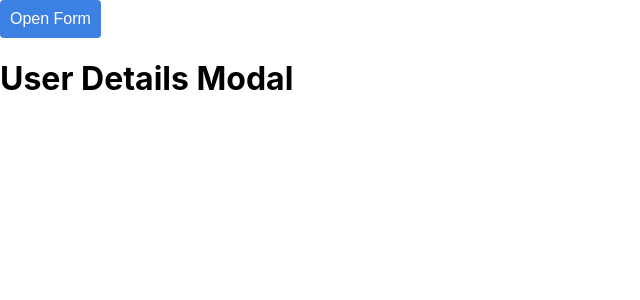
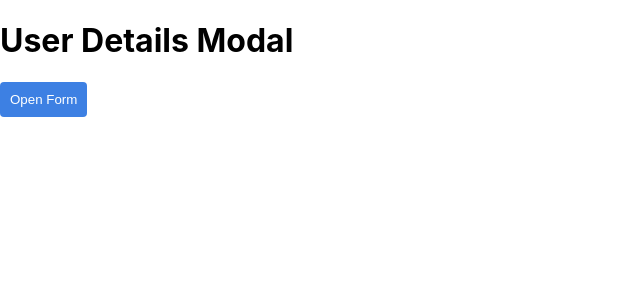
Before and after one commit to deepti-wali/xmodal, a React (Create React App) app: page / in a window 1280 px wide. Shown: the top 300 px of the page, without its empty margins (0-640 px from the left). Built offline with nearby package versions, Linux system fonts and the light colour scheme.

Commit message:
first commit

```diff
--- a/src/Xmodal.css
+++ b/src/Xmodal.css
@@ -45,24 +45,51 @@
 } */
 
 .modal {
+  position: fixed;
+  top: 0;
+  left: 0;
+  width: 100%;
+  height: 100%;
+  background: rgba(0, 0, 0, 0.5);
   display: flex;
-
+  justify-content: center;
   align-items: center;
-  justify-content: left;
 }
 
 .modal-content {
+  background: white;
+  padding: 60px;
+  border-radius: 8px;
+  box-shadow: 0 0 10px rgba(0, 0, 0, 0.1);
+}
+
+form {
   display: flex;
+  flex-direction: column;
+}
 
-  align-items: center;
-  justify-content: center;
+label {
+  margin-bottom: 8px;
 }
-.submit-button {
-  padding: 10px 10px;
-  font-size: 16px;
+
+input,
+select {
+  margin-bottom: 16px;
+  padding: 8px;
+  border: 1px solid #ccc;
+  border-radius: 4px;
+}
+
+.submit-button,
+.blue-button {
+  background-color: #3d80e3;
+  color: white;
+  padding: 10px;
   border: none;
   border-radius: 4px;
-  background-color: #3d80e3;
-  color: white;
   cursor: pointer;
 }
+
+.blue-button:hover {
+  background-color: #205493;
+}
--- a/src/Xmodal.js
+++ b/src/Xmodal.js
@@ -265,10 +265,10 @@ const XModal = () => {
 
   return (
     <div className="app">
+      <h1>User Details Modal</h1>
       <button onClick={handleOpenModal} className="submit-button">
         Open Form
       </button>
-      <h1>User Details Modal</h1>
 
       {isOpen && (
         <div className="modal" onClick={handleCloseModal}>
@@ -277,8 +277,6 @@ const XModal = () => {
               <h2> Fill Details</h2>
 
               <label htmlFor="username">Username:</label>
-              <br />
-              <br />
               <input
                 type="text"
                 id="username"
@@ -287,11 +285,8 @@ const XModal = () => {
                 required
               />
               <br />
-              <br />
 
               <label htmlFor="email">Email:</label>
-              <br />
-              <br />
               <input
                 type="email"
                 id="email"
@@ -300,11 +295,7 @@ const XModal = () => {
                 required
               />
               <br />
-              <br />
               <label htmlFor="phone">Phone Number:</label>
-              <br />
-              <br />
-
               <input
                 type="tel"
                 id="phone"
@@ -313,11 +304,7 @@ const XModal = () => {
                 required
               />
               <br />
-              <br />
-
               <label htmlFor="dob">Date of Birth:</label>
-              <br />
-              <br />
               <input
                 type="date"
                 id="dob"
@@ -325,7 +312,6 @@ const XModal = () => {
                 onChange={handleInputChange}
                 required
               />
-              <br />
               <br />
               <button type="submit" className="submit-button">
                 Submit
```
